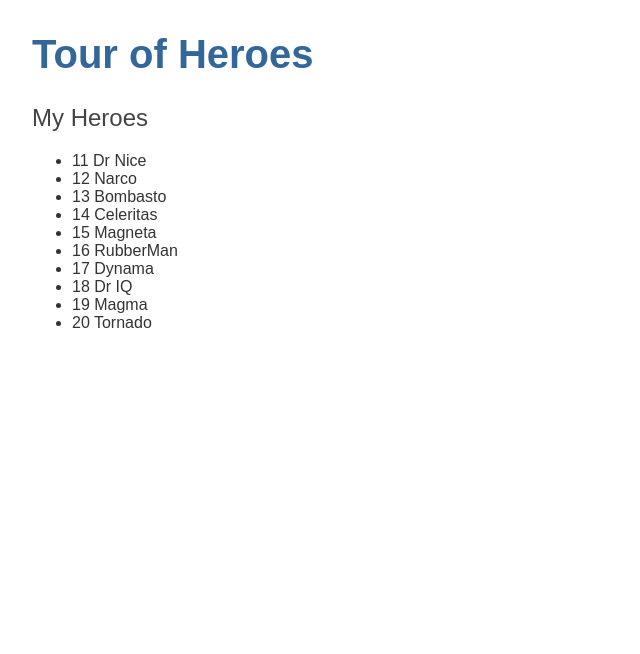
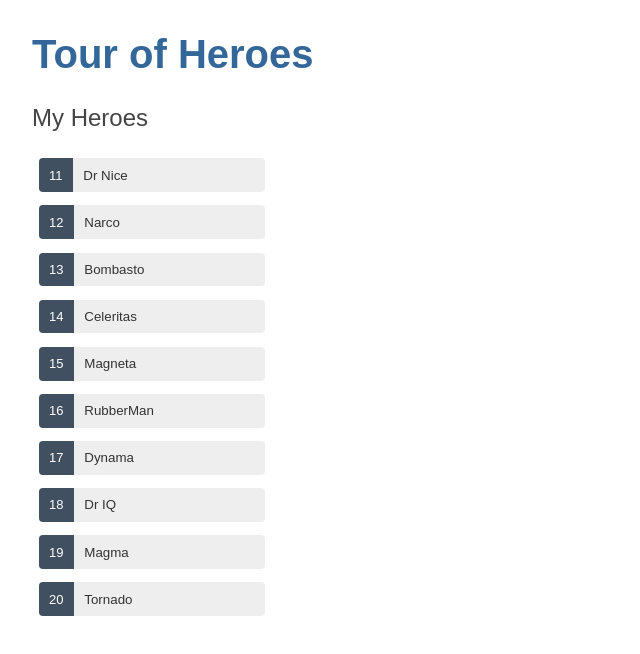
Before and after one commit to corgiatraffaele/angular-tour-of-heroes, an Angular app: page / in a window 1280 px wide. Shown: the top 654 px of the page, without its empty margins (0-640 px from the left). Built offline with nearby package versions, Linux system fonts and the light colour scheme.

Commit message:
aggiunti bottoni

```diff
--- a/src/app/components/heroes/heroes.component.html
+++ b/src/app/components/heroes/heroes.component.html
@@ -20,7 +20,27 @@
 
 <h2>My Heroes</h2>
 <ul class="heroes">
+
     <li *ngFor="let hero of heroes">
-    <span class="badge">{{hero.id}}</span> {{hero.name}}
-  </li>
+        <button [class.selected]="hero === selectedHero" type=" button " (click)="onSelect(hero) ">
+      <span class="badge ">{{hero.id}}</span>
+      <span class="name ">{{hero.name}}</span>
+    </button>
+    </li>
 </ul>
+
+<div *ngIf="selectedHero ">
+
+    <!-- ngi fserve per stampare un pezzo di html in base ad una condizione
+        ad esempio  <div *ngIf="selectedHero !=u ndefined " > stampa se selected hero è diverso da undefined !-->
+
+    <h2>{{selectedHero.name | uppercase}} Details</h2>
+    <div>id: {{selectedHero.id}}</div>
+
+    <div>
+        <label for="hero-name ">Hero name: </label>
+        <input id="hero-name " [(ngModel)]="selectedHero.name " placeholder="name ">
+    </div>
+</div>
+
+<!-- [class.selected]="..una condizione che deve valere true or false.. " modo dinamico per aggiungere o togliere una classe, quando true aggiunge la classe(selected), quando false la rimuove!-->
--- a/src/app/components/heroes/heroes.component.scss
+++ b/src/app/components/heroes/heroes.component.scss
@@ -0,0 +1,62 @@
+/* HeroesComponent's private CSS styles */
+
+.heroes {
+    margin: 0 0 2em 0;
+    list-style-type: none;
+    padding: 0;
+    width: 15em;
+    li {
+        display: flex;
+    }
+    button {
+        flex: 1;
+        cursor: pointer;
+        position: relative;
+        left: 0;
+        background-color: #eee;
+        margin: 0.5em;
+        padding: 0;
+        border-radius: 4px;
+        display: flex;
+        align-items: stretch;
+        border: none;
+        &:hover {
+            color: #2c3a41;
+            background-color: #e6e6e6;
+            left: 0.1em;
+        }
+        &:active {
+            background-color: #525252;
+            color: #fafafa;
+        }
+        &:active {
+            background-color: #525252;
+            color: #fafafa;
+        }
+        &.selected {
+            background-color: black;
+            color: white;
+            &:hover {
+                background-color: #505050;
+                color: white;
+            }
+            &:active {
+                background-color: black;
+                color: white;
+            }
+        }
+    }
+    .badge {
+        display: inline-block;
+        font-size: small;
+        color: white;
+        padding: 0.8em;
+        background-color: #405061;
+        line-height: 1em;
+        margin-right: 0.8em;
+        border-radius: 4px 0 0 4px;
+    }
+    .name {
+        align-self: center;
+    }
+}
--- a/src/app/components/heroes/heroes.component.ts
+++ b/src/app/components/heroes/heroes.component.ts
@@ -1,5 +1,5 @@
 import { Component, OnInit } from '@angular/core';
-import { HEROES } from 'src/app/mock-data/mock-heroes';
+import { HEROESMOCKDATA } from 'src/app/mock-data/mock-heroes';
 import { Hero } from 'src/app/models/hero'; //importa il file hero.ts(il .ts viene omesso)
 
 @Component({   //quando trovi l'app-heroes buttaci quel html e scss//
@@ -8,20 +8,20 @@ import { Hero } from 'src/app/models/hero'; //importa il file hero.ts(il .ts vie
   styleUrls: ['./heroes.component.scss']
 })
 export class HeroesComponent implements OnInit {
+  //variabili che passo alla view
 
-  heroes: Hero[] = HEROES;
-
-
-
-
-
-    //values: number[] = [2,6,8,1570]
-
-
+  heroes: Hero[] = HEROESMOCKDATA;
+  selectedHero?: Hero; // ..? dice che hero può essere null
 
   constructor() { }
 
   ngOnInit(): void {
   }
 
+  onSelect(pippo:Hero){
+
+    //this.-> mi sto riferendo alla classe,senza lo cercherebbe solo dentro a onSelect()
+
+     this.selectedHero = pippo;
+  }
 }
--- a/src/app/mock-data/mock-heroes.ts
+++ b/src/app/mock-data/mock-heroes.ts
@@ -1,4 +1,4 @@
-export const HEROES=[
+export const HEROESMOCKDATA=[
     { id: 11, name: 'Dr Nice' },
     { id: 12, name: 'Narco' },
     { id: 13, name: 'Bombasto' },
```
